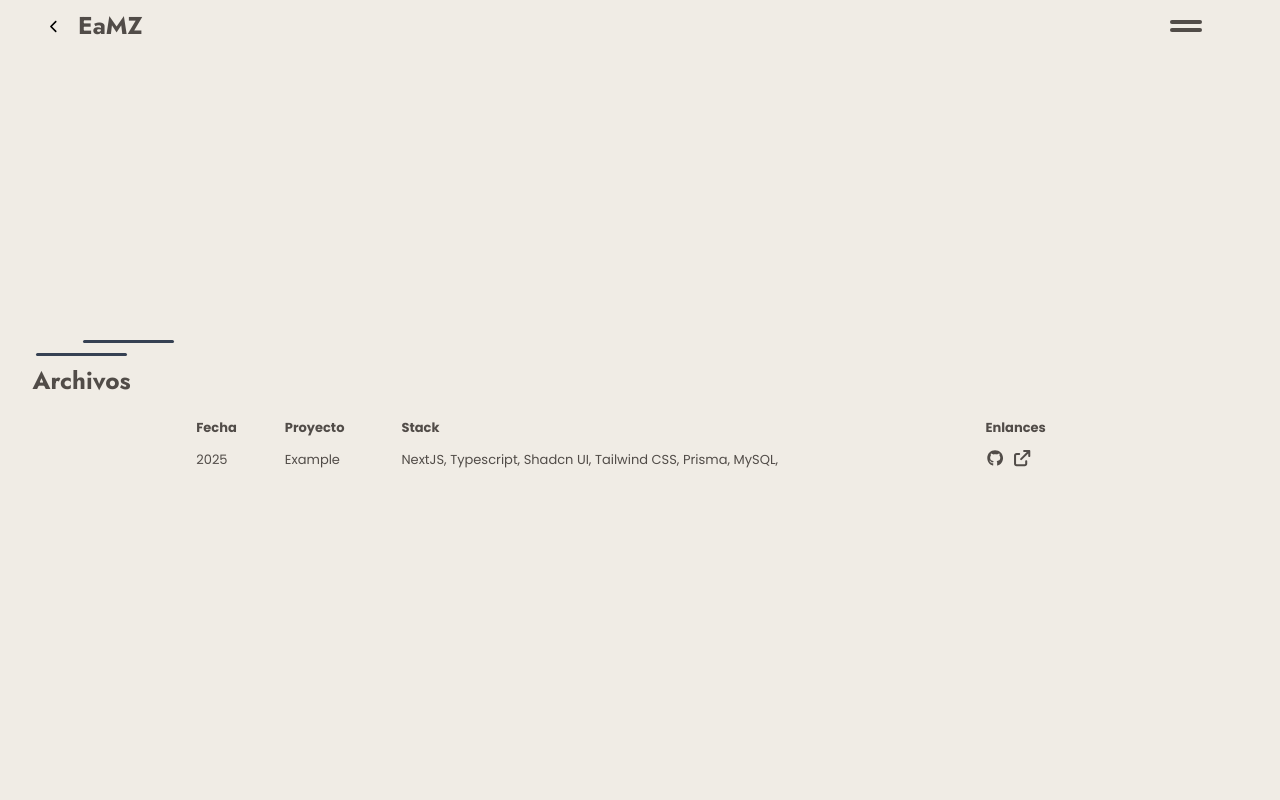
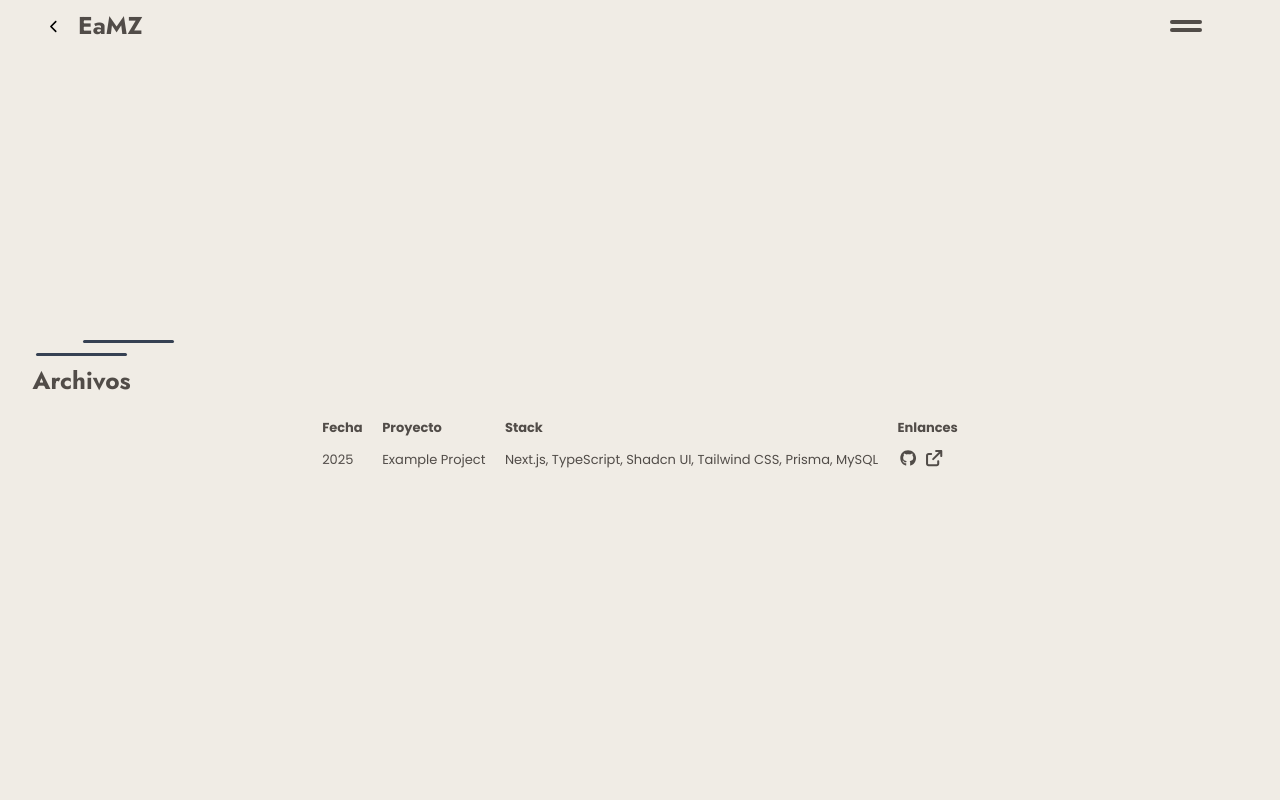
Before and after one commit to EliezerMezaDev/portfolio-v04, a Next.js app: page /projects/archive in a window 1280 px wide. Shown: the top 800 px of the page. Built offline with nearby package versions, Linux system fonts and the light colour scheme.

Commit message:
refactor: migrate archive to markdown data source

```diff
--- /dev/null
+++ b/src/app/projects/archive/ArchiveClient.tsx
@@ -0,0 +1,91 @@
+"use client"
+import { motion } from "framer-motion"
+import { FontAwesomeIcon } from "@fortawesome/react-fontawesome"
+import { faGithub } from "@fortawesome/free-brands-svg-icons"
+import { faArrowUpRightFromSquare } from "@fortawesome/free-solid-svg-icons"
+import FixedButon from "@components/ui/FixedButton"
+import { faChevronLeft } from "@fortawesome/free-solid-svg-icons"
+import Link from "next/link"
+import { Project } from "@lib/types"
+
+interface ProjectWithTechNames extends Project {
+  techNames: string[]
+}
+
+interface ArchiveClientProps {
+  projects: ProjectWithTechNames[]
+}
+
+export default function ArchiveClient({ projects }: ArchiveClientProps) {
+  return (
+    <>
+      <main className="overflow-hidden">
+        <FixedButon href="/projects">
+          <FontAwesomeIcon icon={faChevronLeft} className="pr-10 text-black" />
+        </FixedButon>
+        <div className="mt-10 mb-10 flex min-h-screen w-screen flex-col items-center justify-center p-10 md:mt-0">
+          <div className="my-5 flex flex-col items-center justify-center self-start">
+            <motion.div
+              className="mb-3 h-1 w-28 self-start rounded-full bg-gray-700"
+              initial={{ opacity: 0, x: -250 }}
+              animate={{ opacity: 1, x: 50 }}
+              transition={{ delay: 0.5, duration: 1, type: "spring" }}
+            />
+            <motion.div
+              className="h-1 w-28 rounded-full bg-gray-700"
+              initial={{ opacity: 0, x: 200 }}
+              animate={{ opacity: 1, x: 0 }}
+              transition={{ delay: 0.5, duration: 1, type: "spring" }}
+            />
+            <motion.h1
+              className="mt-3 text-3xl font-bold"
+              initial={{ opacity: 0, x: -200 }}
+              animate={{ opacity: 1, x: 0 }}
+              transition={{ delay: 0.7, duration: 1, type: "spring" }}
+            >
+              Archivos
+            </motion.h1>
+          </div>
+
+          <div className="mb-container mx-auto grid grid-cols-1 md:px-10">
+            <table className="space-y-3">
+              <thead>
+                <tr className="ease transition-all duration-500">
+                  <th className="text-start">Fecha</th>
+                  <th className="text-start">Proyecto</th>
+                  <th className="text-start">Stack</th>
+                  <th className="text-start">Enlances</th>
+                </tr>
+              </thead>
+              <tbody>
+                {projects.map((project) => (
+                  <tr key={project.slug} className="ease transition-all duration-500">
+                    <td>{project.year}</td>
+                    <td>
+                      <Link href={`/projects/${project.slug}`}>{project.title}</Link>
+                    </td>
+                    <td>{project.techNames.join(", ")}</td>
+                    <td>
+                      <div className="flex flex-row items-center justify-start">
+                        {project.code && (
+                          <a href={project.code} title="Ver en GitHub">
+                            <FontAwesomeIcon icon={faGithub} className="mr-2 text-xl" />
+                          </a>
+                        )}
+                        {project.preview && (
+                          <a href={project.preview} title="Ver proyecto">
+                            <FontAwesomeIcon icon={faArrowUpRightFromSquare} className="text-xl" />
+                          </a>
+                        )}
+                      </div>
+                    </td>
+                  </tr>
+                ))}
+              </tbody>
+            </table>
+          </div>
+        </div>
+      </main>
+    </>
+  )
+}
--- a/src/app/projects/archive/page.tsx
+++ b/src/app/projects/archive/page.tsx
@@ -1,127 +1,7 @@
-"use client"
-import { motion } from "framer-motion"
-
-import { FontAwesomeIcon } from "@fortawesome/react-fontawesome"
-import { faGithub } from "@fortawesome/free-brands-svg-icons"
-import { faArrowUpRightFromSquare } from "@fortawesome/free-solid-svg-icons"
-import FixedButon from "@components/ui/FixedButton"
-import { faChevronLeft } from "@fortawesome/free-solid-svg-icons"
-import Projects from "@data/projects.json"
-import Link from "next/link"
+import { getAllProjects } from "@lib/projects"
+import ArchiveClient from "./ArchiveClient"
 
 export default function Page() {
-  const projects = Projects.Projects
-  return (
-    <>
-      <main className="overflow-hidden">
-        <FixedButon href="/projects">
-          <FontAwesomeIcon icon={faChevronLeft} className="pr-10 text-black" />
-        </FixedButon>
-        <div className="mt-10 mb-10 flex min-h-screen w-screen flex-col items-center justify-center p-10 md:mt-0">
-          <div className="my-5 flex flex-col items-center justify-center self-start">
-            <motion.div
-              className="mb-3 h-1 w-28 self-start rounded-full bg-gray-700"
-              initial={{
-                opacity: 0,
-                x: -250,
-              }}
-              animate={{
-                opacity: 1,
-                x: 50,
-              }}
-              transition={{
-                delay: 0.5,
-                duration: 1,
-                type: "spring",
-              }}
-            ></motion.div>
-            <motion.div
-              className="h-1 w-28 rounded-full bg-gray-700"
-              initial={{
-                opacity: 0,
-                x: 200,
-              }}
-              animate={{
-                opacity: 1,
-                x: 0,
-              }}
-              transition={{
-                delay: 0.5,
-                duration: 1,
-                type: "spring",
-              }}
-            ></motion.div>
-            <motion.h1
-              className="mt-3 text-3xl font-bold"
-              initial={{
-                opacity: 0,
-                x: -200,
-              }}
-              animate={{
-                opacity: 1,
-                x: 0,
-              }}
-              transition={{
-                delay: 0.7,
-                duration: 1,
-                type: "spring",
-              }}
-            >
-              Archivos
-            </motion.h1>
-          </div>
-
-          <div className="mb- container mx-auto grid grid-cols-1 md:px-10">
-            {/* invisible table */}
-            <table className="space-y-3">
-              <thead>
-                <tr className="ease transition-all duration-500">
-                  <th className="text-start">Fecha</th>
-                  <th className="text-start">Proyecto</th>
-                  <th className="text-start">Stack</th>
-                  <th className="text-start">Enlances</th>
-                </tr>
-              </thead>
-              <tbody>
-                {projects.map((project, index) => (
-                  <tr key={index} className="ease transition-all duration-500">
-                    <td>{project.year}</td>
-                    <td>
-                      <Link href={`/projects/${project.slug}`}>
-                        {project.title}
-                      </Link>
-                    </td>
-                    <td>{project.tech.map((t) => `${t}, `)}</td>
-                    <td>
-                      <div className="flex flex-row items-center justify-start">
-                        {project.code && (
-                          <a href={project.code} title="Ver en GitHub">
-                            <FontAwesomeIcon
-                              icon={faGithub}
-                              className="mr-2 text-xl"
-                            />
-                          </a>
-                        )}
-                        {project.preview && (
-                          <a
-                            href={project.preview}
-                            title="Ver proyecto"
-                          >
-                            <FontAwesomeIcon
-                              icon={faArrowUpRightFromSquare}
-                              className="text-xl"
-                            />
-                          </a>
-                        )}
-                      </div>
-                    </td>
-                  </tr>
-                ))}
-              </tbody>
-            </table>
-          </div>
-        </div>
-      </main>
-    </>
-  )
+  const projects = getAllProjects()
+  return <ArchiveClient projects={projects} />
 }
```
